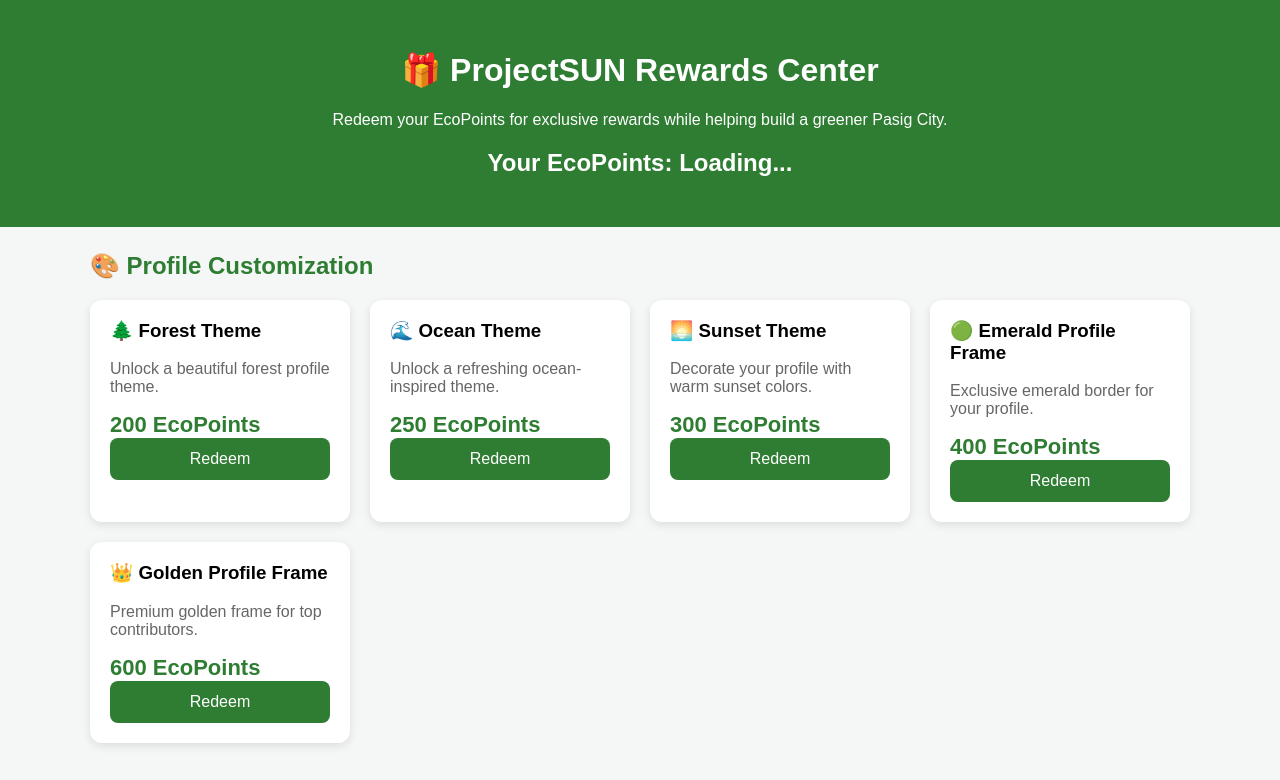
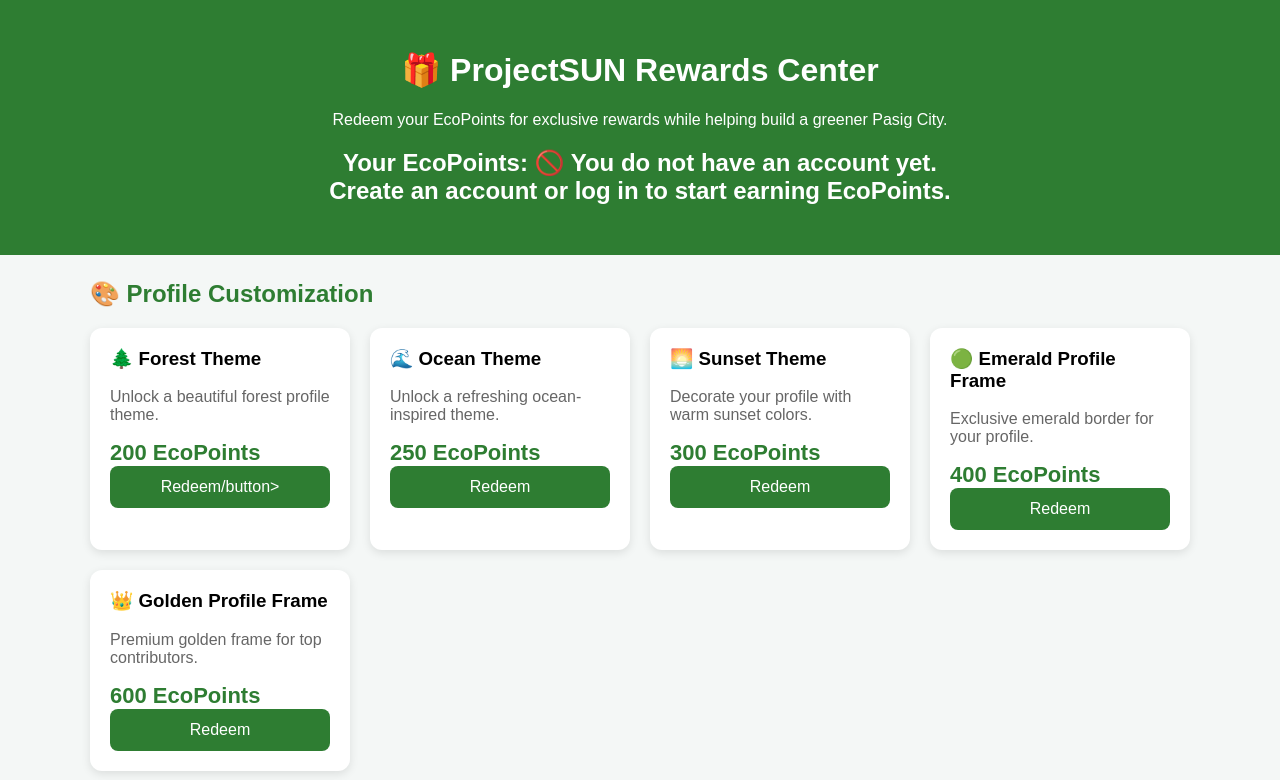
Before and after one commit to jevyn1026-bot/project-soil, a website: page rewards.html in a window 1280 px wide. Shown: the top 780 px of the page. Drawn offline with Linux system fonts and the light colour scheme.

Commit message:
Improve Rewards Center login state and fix Forest Theme button

```diff
--- a/rewards.html
+++ b/rewards.html
@@ -103,8 +103,7 @@ button:hover{
 <p>Unlock a beautiful forest profile theme.</p>
 <div class="cost">200 EcoPoints</div>
 <button onclick="applyThemeReward('Forest Theme')">
-    Redeem
-</button>
+    Redeem/button>
 </div>
 
 <div class="reward-card">
@@ -248,9 +247,13 @@ button:hover{
 <script>
 const user = JSON.parse(localStorage.getItem("user"));
 const token = localStorage.getItem("token");
+const pointsElement = document.getElementById("points");
 
-if (user) {
-    document.getElementById("points").textContent = user.points;
+if (!token || !user) {
+    pointsElement.innerHTML =
+        "🚫 You do not have an account yet.<br>Create an account or log in to start earning EcoPoints.";
+} else {
+    pointsElement.textContent = user.points;
 }
 
 async function applyThemeReward(theme){
```
